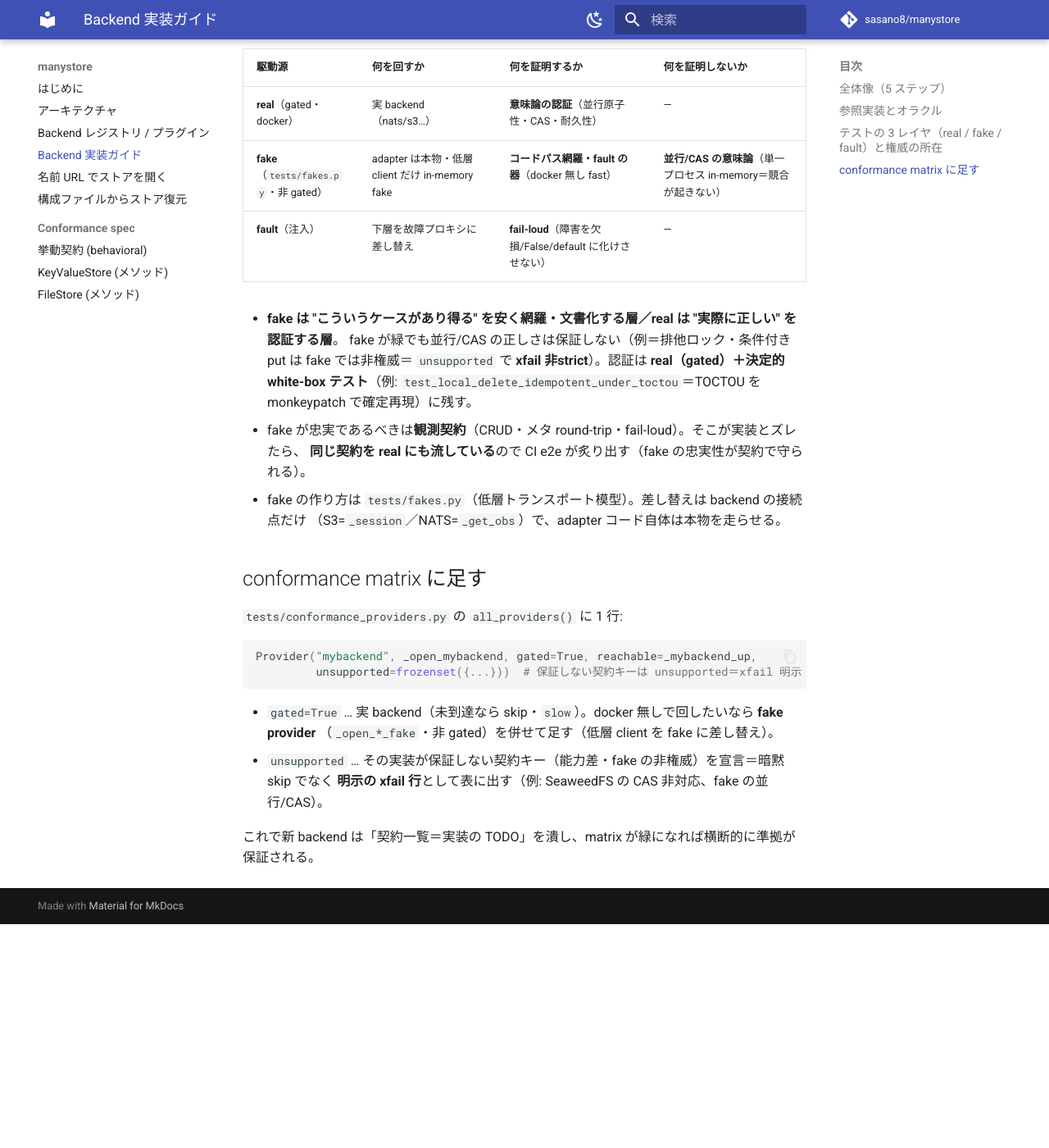
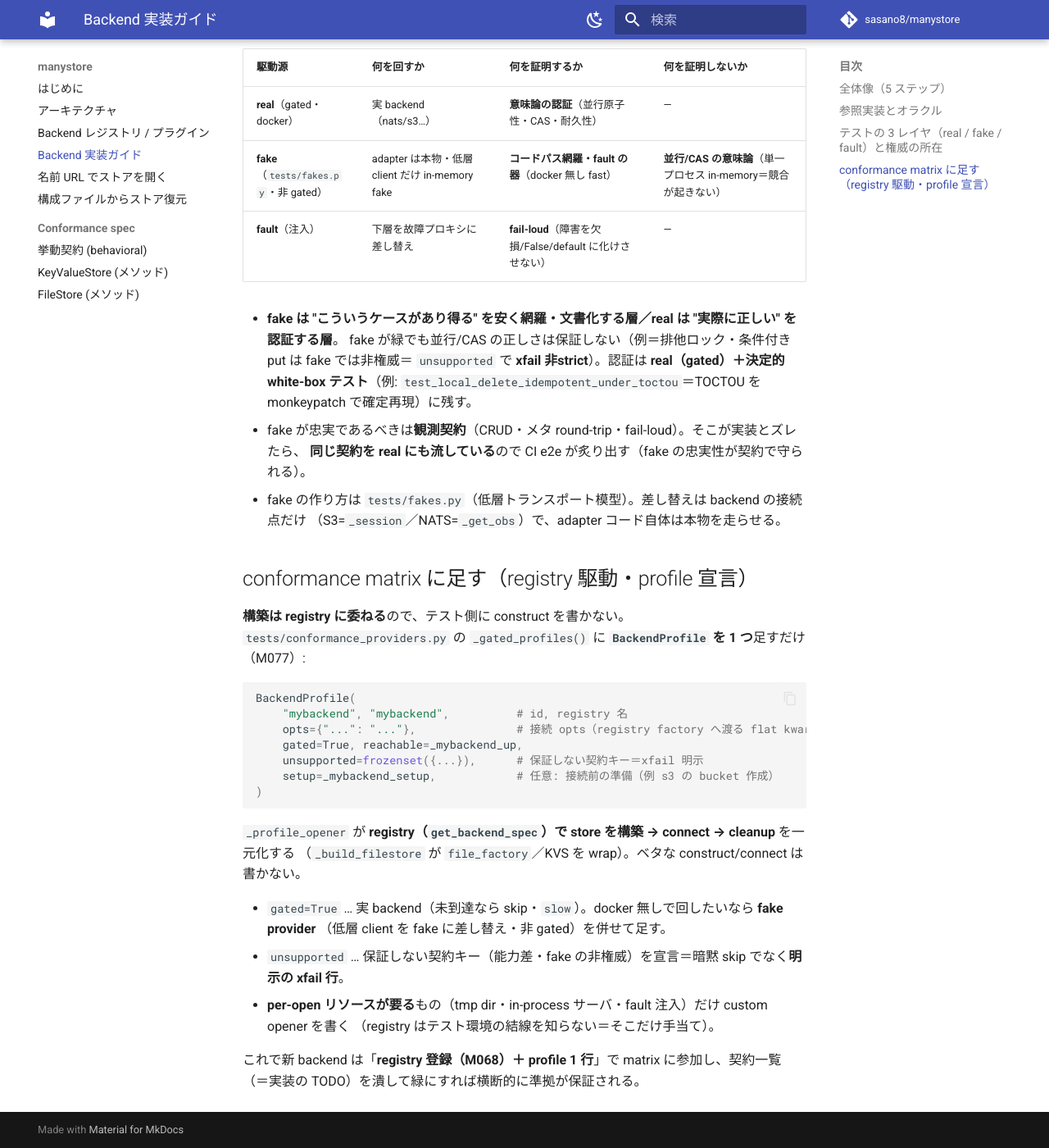
Before and after one commit to sasano8/manystore, an MkDocs documentation site: the page built from docs/implementing_a_backend.md, in a window 1280 px wide and 1400 px high, scrolled down 1038 px. Shown: the whole window at 82% size. Built offline with MkDocs 1.6.1 and Material for MkDocs 9.7.7, drawn with Linux system fonts in a browser that asks for light colours; comment, search, counter and statistics services are not loaded; before the commit the page ends 2165 px from its top, so only the background shows below that.

Commit message:
feat(M077): conformance provider を registry 駆動＋profile 宣言に
ユーザー提案＝conformance に registry を参照させ store 構築を委ねる（ベタ実装削減）。

- _build_filestore(backend, opts, native=)＝get_backend_spec で file_factory（native）
  or KVS を KeyValueFileStore で wrap（既存 provider と同形）
- BackendProfile(id, backend, opts, native, gated, reachable, unsupported, setup)
  の宣言 1 つ＋_profile_opener が construct→connect→cleanup を一元化
- all_providers/native_file_providers を profile 駆動に（dict/nats/s3-real/s3-native）
- custom opener を残すもの＝per-open リソース（local tmp・remote の in-process ASGI・
  s3-fake の client 差替・fault 注入）＝registry はテスト結線を知らない
- 新 backend は「registry 登録＋profile 1 行」で conformance 自動参加。
  docs/implementing_a_backend.md の「provider を足す」も profile 方式へ更新

make check 緑（267＋2 xfail）・make test-heavy 実 backend 緑（44 passed・
seaweedfs CAS xfail/xpass＝既知 flaky）・mkdocs --strict 緑。

Co-Authored-By: Claude Opus 4.8 (1M context) <noreply@anthropic.com>

````diff
--- a/docs/implementing_a_backend.md
+++ b/docs/implementing_a_backend.md
@@ -44,18 +44,29 @@ manystore の **conformance（挙動契約）を仕様の単一源泉**とし、
 - fake の作り方は `tests/fakes.py`（低層トランスポート模型）。差し替えは backend の接続点だけ
   （S3=`_session`／NATS=`_get_obs`）で、adapter コード自体は本物を走らせる。
 
-## conformance matrix に足す
+## conformance matrix に足す（registry 駆動・profile 宣言）
 
-`tests/conformance_providers.py` の `all_providers()` に 1 行:
+**構築は registry に委ねる**ので、テスト側に construct を書かない。`tests/conformance_providers.py` の
+`_gated_profiles()` に **`BackendProfile` を 1 つ**足すだけ（M077）:
 
 ```python
-Provider("mybackend", _open_mybackend, gated=True, reachable=_mybackend_up,
-         unsupported=frozenset({...}))  # 保証しない契約キーは unsupported＝xfail 明示
+BackendProfile(
+    "mybackend", "mybackend",          # id, registry 名
+    opts={"...": "..."},               # 接続 opts（registry factory へ渡る flat kwargs）
+    gated=True, reachable=_mybackend_up,
+    unsupported=frozenset({...}),      # 保証しない契約キー＝xfail 明示
+    setup=_mybackend_setup,            # 任意: 接続前の準備（例 s3 の bucket 作成）
+)
 ```
 
+`_profile_opener` が **registry（`get_backend_spec`）で store を構築 → connect → cleanup** を一元化する
+（`_build_filestore` が `file_factory`／KVS を wrap）。ベタな construct/connect は書かない。
+
 - `gated=True` … 実 backend（未到達なら skip・`slow`）。docker 無しで回したいなら **fake provider**
-  （`_open_*_fake`・非 gated）を併せて足す（低層 client を fake に差し替え）。
-- `unsupported` … その実装が保証しない契約キー（能力差・fake の非権威）を宣言＝暗黙 skip でなく
-  **明示の xfail 行**として表に出す（例: SeaweedFS の CAS 非対応、fake の並行/CAS）。
+  （低層 client を fake に差し替え・非 gated）を併せて足す。
+- `unsupported` … 保証しない契約キー（能力差・fake の非権威）を宣言＝暗黙 skip でなく**明示の xfail 行**。
+- **per-open リソースが要る**もの（tmp dir・in-process サーバ・fault 注入）だけ custom opener を書く
+  （registry はテスト環境の結線を知らない＝そこだけ手当て）。
 
-これで新 backend は「契約一覧＝実装の TODO」を潰し、matrix が緑になれば横断的に準拠が保証される。
+これで新 backend は「**registry 登録（M068）＋ profile 1 行**」で matrix に参加し、契約一覧
+（＝実装の TODO）を潰して緑にすれば横断的に準拠が保証される。
````
Also changed, not shown: .work/skills/flow-memory-bank/activeContext.md (+7 -4 lines), .work/skills/flow-memory-bank/progress.md (+9 -1 lines), 1 other file.
